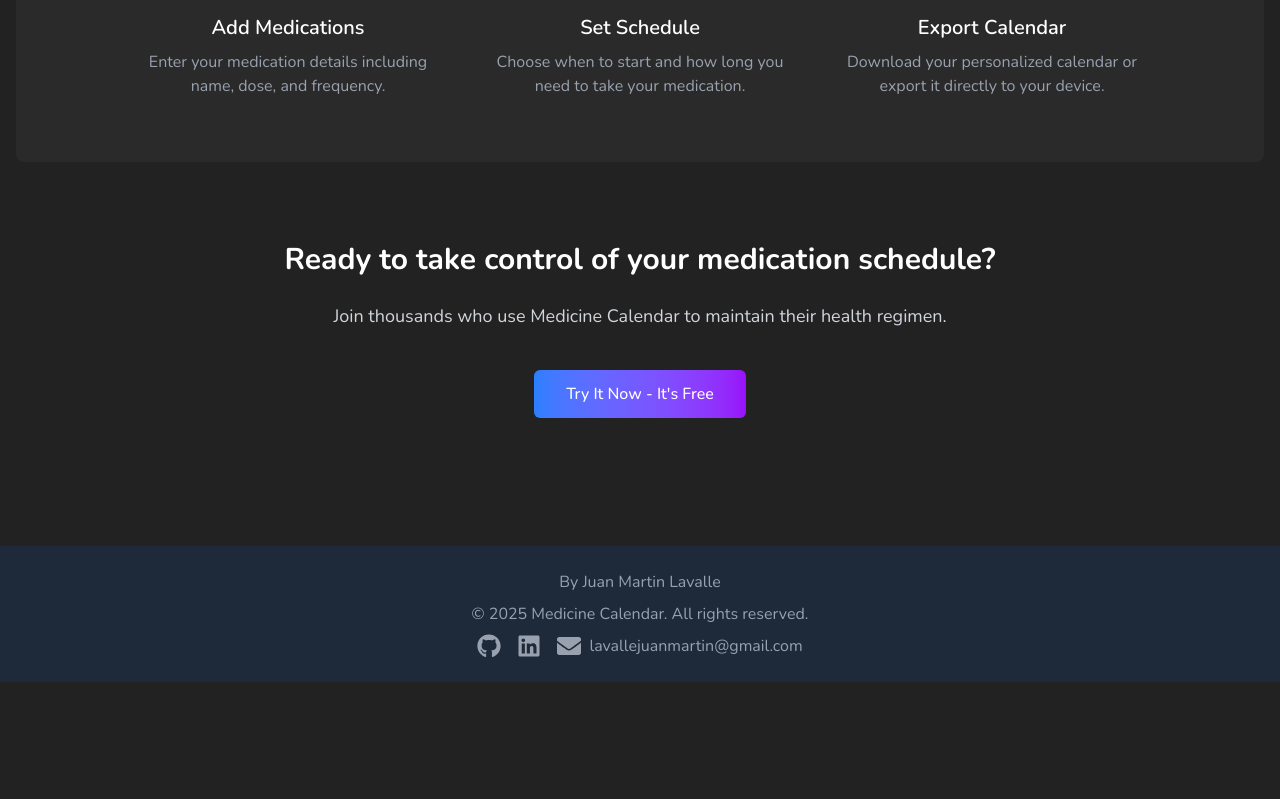
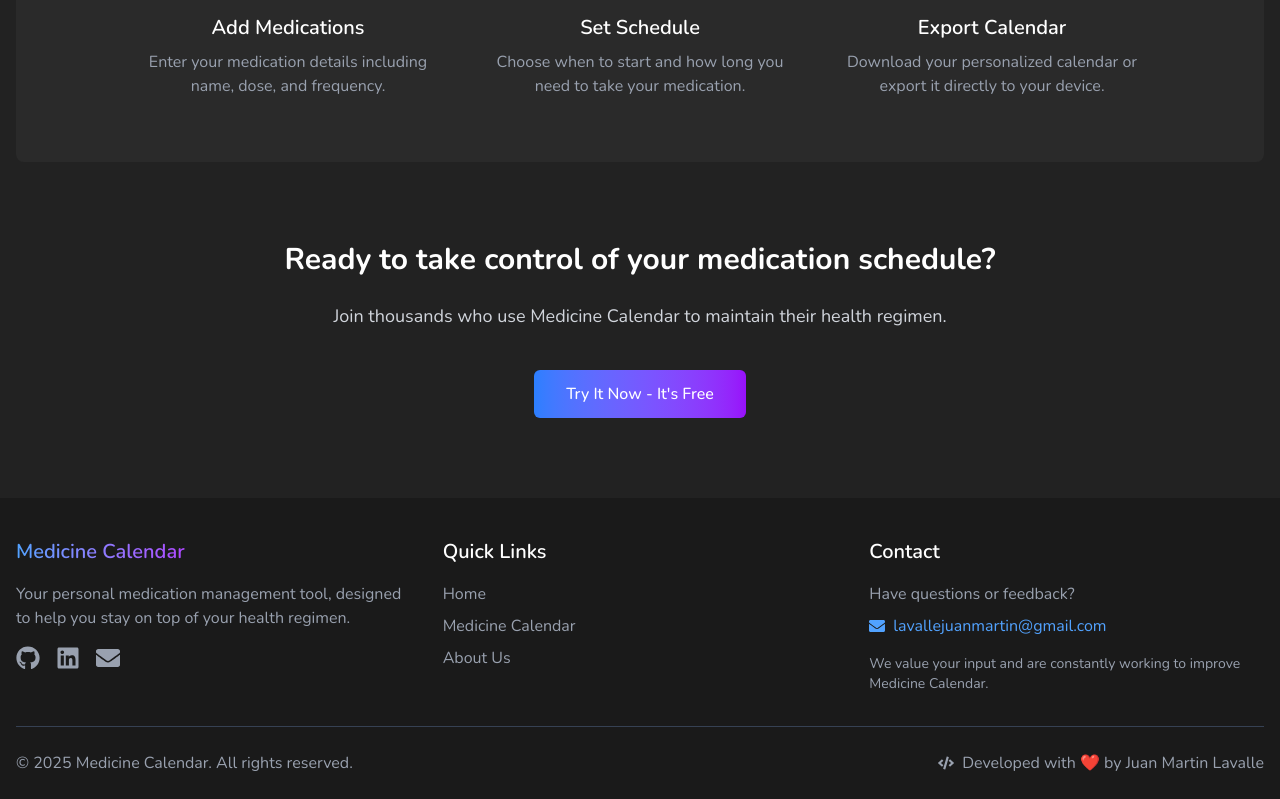
Before and after one commit to Juanmartin19l/medicine-calendar, a React (Vite) app: page / in a window 1280 px wide. Shown: the part 1082-1881 px from the top of the page. Before the commit the page ends 1764 px from the top, so only its background shows below. Built offline with nearby package versions, Linux system fonts and the light colour scheme; no server answers.

Commit message:
feat: Improve the Footer component with quick links and contact section

```diff
--- a/src/components/Footer.jsx
+++ b/src/components/Footer.jsx
@@ -1,17 +1,30 @@
-import { FaGithub, FaLinkedin, FaEnvelope } from "react-icons/fa";
+import { Link } from "react-router-dom";
+import { FaGithub, FaLinkedin, FaEnvelope, FaCode } from "react-icons/fa";
 
 export function Footer() {
   return (
-    <footer className="bg-gray-800 text-gray-400 py-6 mt-12">
-      <div className="container mx-auto text-center">
-        <p className="mb-2">By Juan Martin Lavalle</p>
-        <p className="mb-2">© 2025 Medicine Calendar. All rights reserved.</p>
-        <div className="flex justify-center space-x-4">
+    <footer className="bg-[#1a1a1a] text-gray-400 pt-10 pb-6">
+      <div className="container mx-auto px-4">
+        {/* Upper Footer */}
+        <div className="grid grid-cols-1 md:grid-cols-3 gap-8 mb-8">
+          {/* About Column */}
+          <div>
+            <h3 className="text-xl font-semibold text-white mb-4">
+              <span className="bg-gradient-to-r from-blue-400 to-purple-500 bg-clip-text text-transparent">
+                Medicine Calendar
+              </span>
+            </h3>
+            <p className="mb-4">
+              Your personal medication management tool, designed to help you
+              stay on top of your health regimen.
+            </p>
+            <div className="flex space-x-4">
               <a
                 href="https://github.com/Juanmartin19l"
                 target="_blank"
                 rel="noopener noreferrer"
-            className="hover:text-white"
+                className="hover:text-white transition-colors"
+                aria-label="GitHub"
               >
                 <FaGithub size={24} />
               </a>
@@ -19,19 +32,82 @@ export function Footer() {
                 href="https://www.linkedin.com/in/juan-mart%C3%ADn-lavalle/"
                 target="_blank"
                 rel="noopener noreferrer"
-            className="hover:text-white"
+                className="hover:text-white transition-colors"
+                aria-label="LinkedIn"
               >
                 <FaLinkedin size={24} />
               </a>
               <a
                 href="mailto:lavallejuanmartin@gmail.com"
-            className="hover:text-white flex items-center gap-2"
+                className="hover:text-white transition-colors"
+                aria-label="Email"
               >
                 <FaEnvelope size={24} />
-            <span className="hidden md:inline">
-              lavallejuanmartin@gmail.com
-            </span>
               </a>
+            </div>
+          </div>
+
+          {/* Quick Links Column */}
+          <div>
+            <h3 className="text-xl font-semibold text-white mb-4">
+              Quick Links
+            </h3>
+            <ul className="space-y-2">
+              <li>
+                <Link to="/" className="hover:text-white transition-colors">
+                  Home
+                </Link>
+              </li>
+              <li>
+                <Link
+                  to="/medicines"
+                  className="hover:text-white transition-colors"
+                >
+                  Medicine Calendar
+                </Link>
+              </li>
+              <li>
+                <Link
+                  to="/about"
+                  className="hover:text-white transition-colors"
+                >
+                  About Us
+                </Link>
+              </li>
+            </ul>
+          </div>
+
+          {/* Contact Column */}
+          <div>
+            <h3 className="text-xl font-semibold text-white mb-4">Contact</h3>
+            <p className="mb-2">Have questions or feedback?</p>
+            <a
+              href="mailto:lavallejuanmartin@gmail.com"
+              className="text-blue-400 hover:text-blue-300 transition-colors flex items-center gap-2 mb-4"
+            >
+              <FaEnvelope size={16} />
+              <span>lavallejuanmartin@gmail.com</span>
+            </a>
+            <p className="text-sm">
+              We value your input and are constantly working to improve Medicine
+              Calendar.
+            </p>
+          </div>
+        </div>
+
+        {/* Divider */}
+        <div className="border-t border-gray-700 my-6"></div>
+
+        {/* Lower Footer */}
+        <div className="flex flex-col md:flex-row justify-between items-center">
+          <p className="mb-2 md:mb-0">
+            &copy; {new Date().getFullYear()} Medicine Calendar. All rights
+            reserved.
+          </p>
+          <div className="flex items-center">
+            <FaCode className="mr-2" />
+            <p>Developed with ❤️ by Juan Martin Lavalle</p>
+          </div>
         </div>
       </div>
     </footer>
```
Lines whose indentation alone changed are shown as unchanged.
